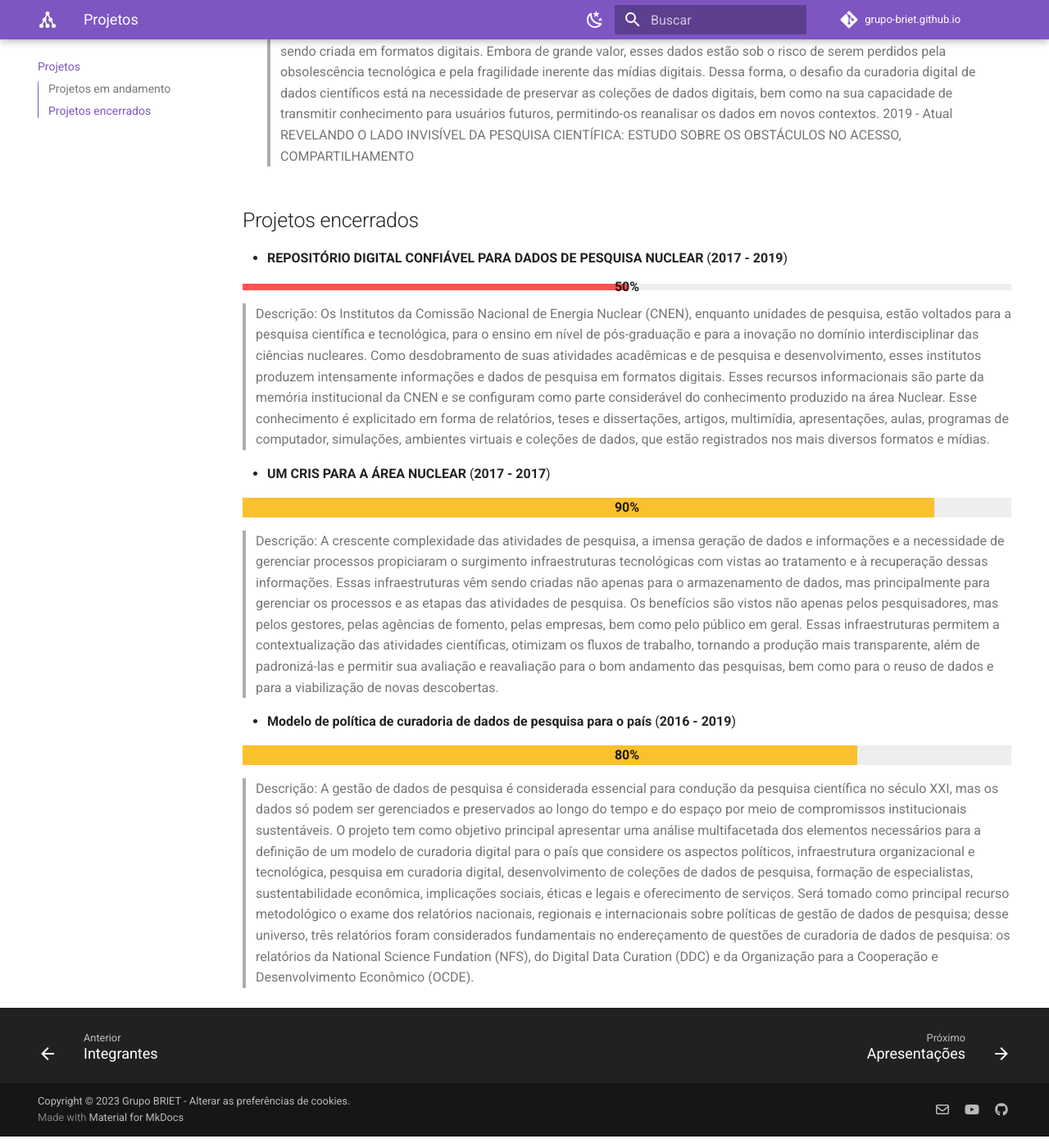
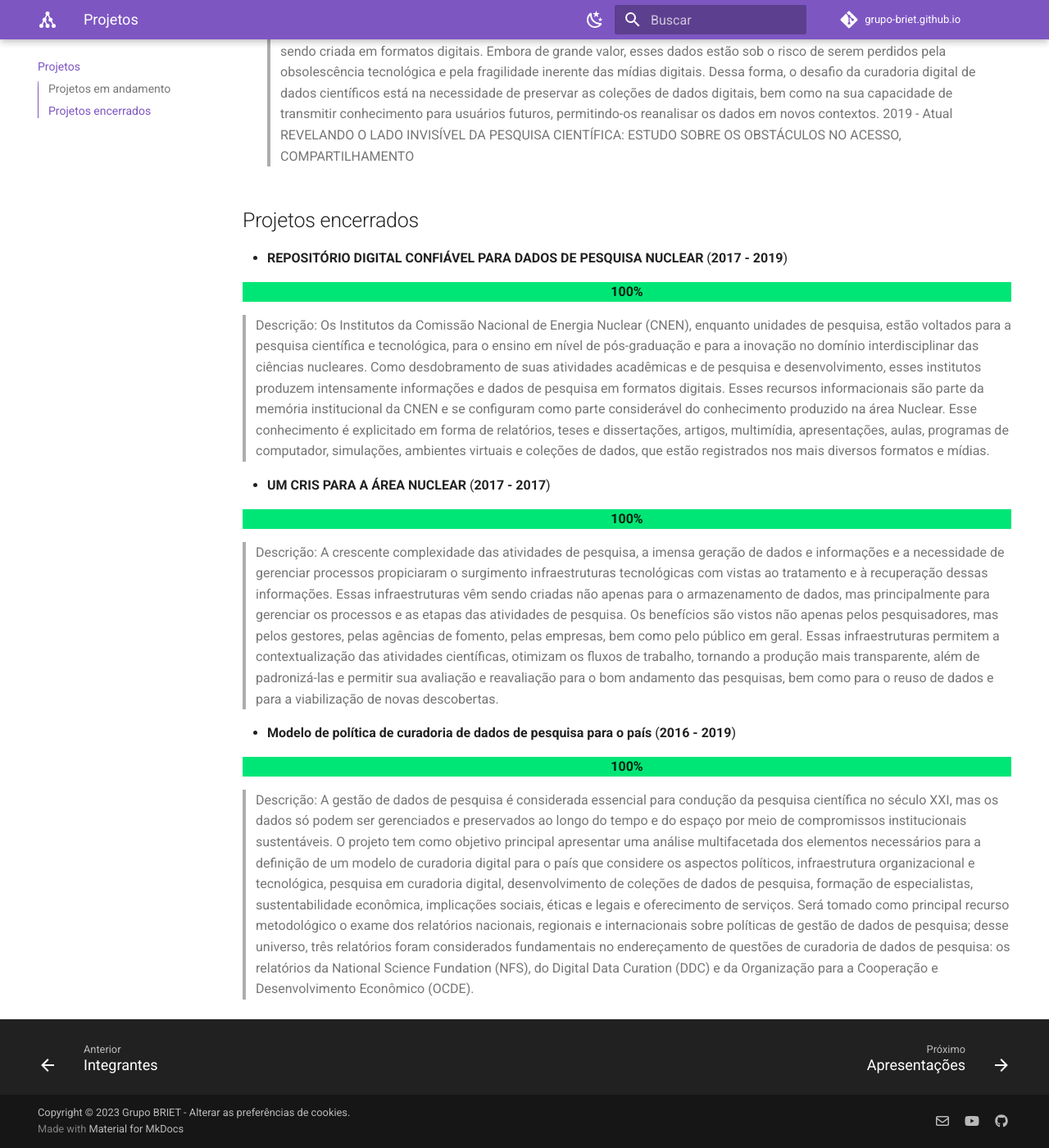
Before and after one commit to keellyayala/grupo-briet.github.io, an MkDocs documentation site: the page built from docs/projetos.md, in a window 1280 px wide and 1400 px high, scrolled down 1112 px. Shown: the whole window at 82% size. Built offline with MkDocs 1.6.1 and Material for MkDocs 9.7.7, drawn with Linux system fonts in a browser that asks for light colours; a script that is not in the unit is left out; comment, search, counter and statistics services are not loaded.

Commit message:
Update projetos.md

```diff
--- a/docs/projetos.md
+++ b/docs/projetos.md
@@ -25,18 +25,18 @@ REVELANDO O LADO INVISÍVEL DA PESQUISA CIENTÍFICA: ESTUDO SOBRE OS OBSTÁCULOS
 
 - **REPOSITÓRIO DIGITAL CONFIÁVEL PARA DADOS DE PESQUISA NUCLEAR** (**2017 - 2019**)
 
-[=50% "50%"]{: .thin}
+[=100% "100%"]
 
 > Descrição: Os Institutos da Comissão Nacional de Energia Nuclear (CNEN), enquanto unidades de pesquisa, estão voltados para a pesquisa científica e tecnológica, para o ensino em nível de pós-graduação e para a inovação no domínio interdisciplinar das ciências nucleares. Como desdobramento de suas atividades acadêmicas e de pesquisa e desenvolvimento, esses institutos produzem intensamente informações e dados de pesquisa em formatos digitais. Esses recursos informacionais são parte da memória institucional da CNEN e se configuram como parte considerável do conhecimento produzido na área Nuclear. Esse conhecimento é explicitado em forma de relatórios, teses e dissertações, artigos, multimídia, apresentações, aulas, programas de computador, simulações, ambientes virtuais e coleções de dados, que estão registrados nos mais diversos formatos e mídias.
 
 - **UM CRIS PARA A ÁREA NUCLEAR** (**2017 - 2017**)
 
-[=90% "90%"]{: .candystripe .candystripe-animate}
+[=100% "100%"]
 
 > Descrição: A crescente complexidade das atividades de pesquisa, a imensa geração de dados e informações e a necessidade de gerenciar processos propiciaram o surgimento infraestruturas tecnológicas com vistas ao tratamento e à recuperação dessas informações. Essas infraestruturas vêm sendo criadas não apenas para o armazenamento de dados, mas principalmente para gerenciar os processos e as etapas das atividades de pesquisa. Os benefícios são vistos não apenas pelos pesquisadores, mas pelos gestores, pelas agências de fomento, pelas empresas, bem como pelo público em geral. Essas infraestruturas permitem a contextualização das atividades científicas, otimizam os fluxos de trabalho, tornando a produção mais transparente, além de padronizá-las e permitir sua avaliação e reavaliação para o bom andamento das pesquisas, bem como para o reuso de dados e para a viabilização de novas descobertas.
 
 - **Modelo de política de curadoria de dados de pesquisa para o país** (**2016 - 2019**)
 
-[=80% "80%"]{: .candystripe}
+[=100% "100%"]
 
 > Descrição: A gestão de dados de pesquisa é considerada essencial para condução da pesquisa científica no século XXI, mas os dados só podem ser gerenciados e preservados ao longo do tempo e do espaço por meio de compromissos institucionais sustentáveis. O projeto tem como objetivo principal apresentar uma análise multifacetada dos elementos necessários para a definição de um modelo de curadoria digital para o país que considere os aspectos políticos, infraestrutura organizacional e tecnológica, pesquisa em curadoria digital, desenvolvimento de coleções de dados de pesquisa, formação de especialistas, sustentabilidade econômica, implicações sociais, éticas e legais e oferecimento de serviços. Será tomado como principal recurso metodológico o exame dos relatórios nacionais, regionais e internacionais sobre políticas de gestão de dados de pesquisa; desse universo, três relatórios foram considerados fundamentais no endereçamento de questões de curadoria de dados de pesquisa: os relatórios da National Science Fundation (NFS), do Digital Data Curation (DDC) e da Organização para a Cooperação e Desenvolvimento Econômico (OCDE).
```
